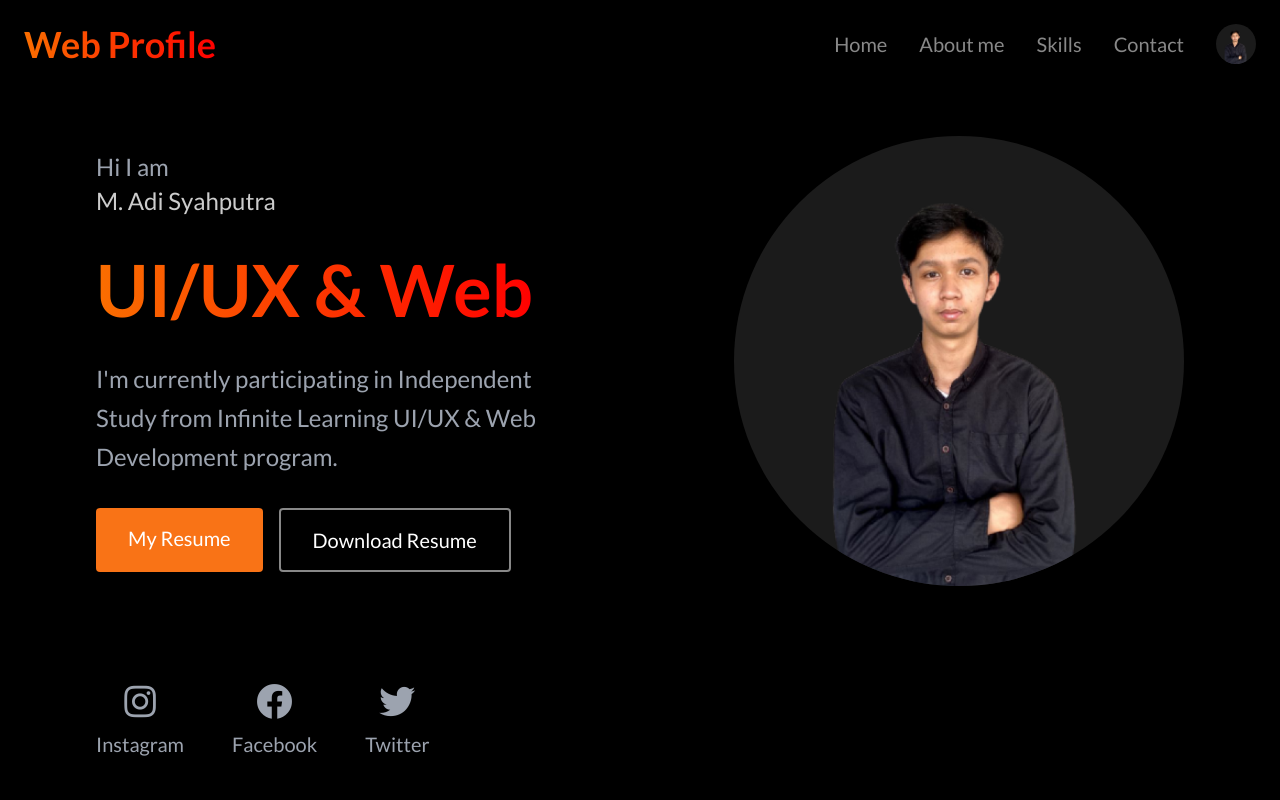
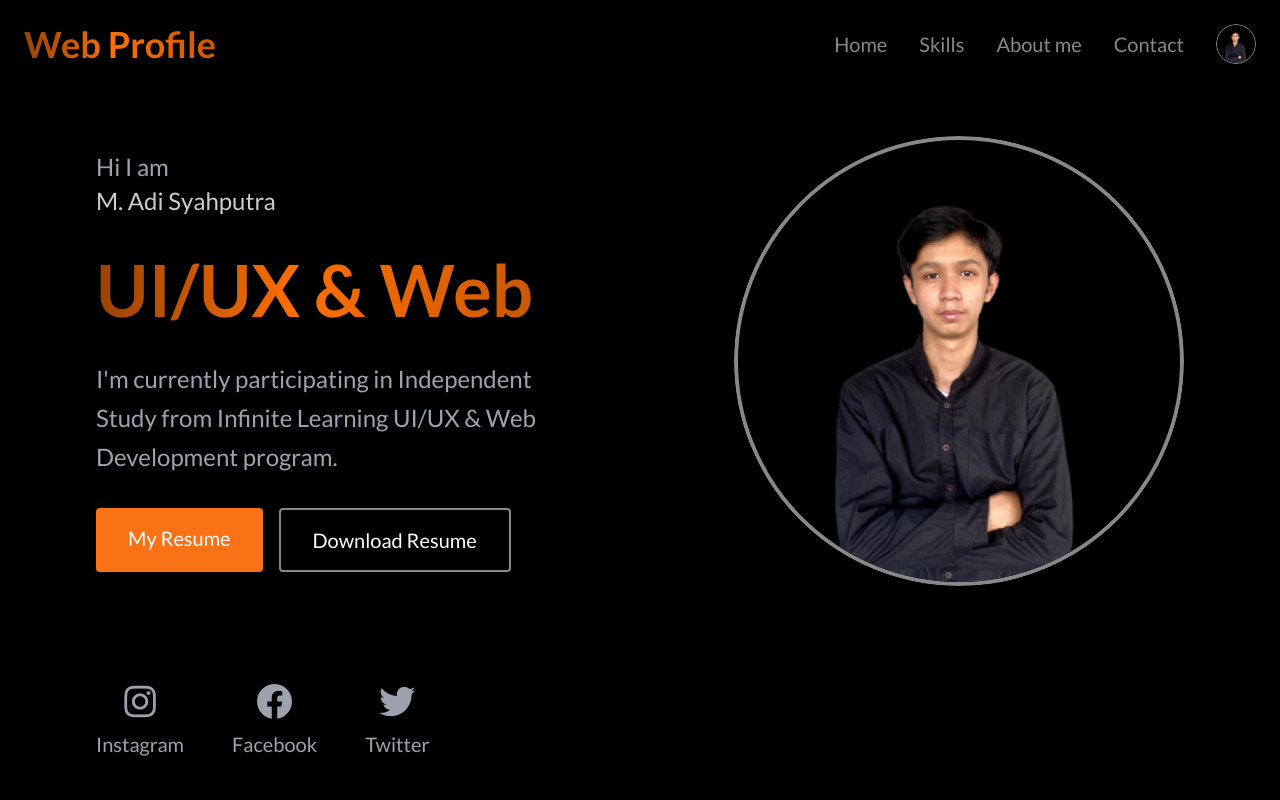
Before and after one commit to MAdiSyahputra/Web_M.AdiSyahputra_Morning, a plain HTML site: page index.html in a window 1280 px wide. Shown: the top 800 px of the page. Drawn offline with nearby package versions, Linux system fonts and the light colour scheme.

Commit message:
Update index.html

```diff
--- a/index.html
+++ b/index.html
@@ -73,10 +73,13 @@
             font-size: 1.5rem;
         }
         .small-circle-img {
+    border: 1px solid #888888;
     width: 40px;
     height: 40px;
     object-fit: cover;
+    border-radius: 50%;
 }
+
         .arrow-down {
             display: flex;
             justify-content: center;
@@ -84,25 +87,29 @@
             color: #cccccc;
         }
         .circle-img {
+            border: 4px solid  #888888;
             width: 100%;
             height: 100%;
             object-fit: cover;
             object-position: center;
+            border-radius: 50%;
         }
         .circle-bg {
             background-color: #1b1b1b;
         }
         .text-gradient {
-            background: linear-gradient(to right, #fa6e00, #ff0000);
+    background: linear-gradient(to right, #984300 0%, #FD6F00 46%, #CA5900 100%);
     -webkit-background-clip: text;
     color: transparent;
 }
+
         html {
             scroll-behavior: smooth;
         }
     </style>
 </head>
 <body class="bg-black text-white">
+
     <!-- Halaman Home ya-->
     <header id="Home" class="flex justify-between items-center p-6">
         <div id="intro" class="text-4xl font-bold text-gradient">
@@ -110,12 +117,12 @@
         </div>
         <nav class="space-x-8 flex items-center">
         <a href="#Home" class="nav-link text-xl">Home</a>
-        <a href="#Skills" class="nav-link text-xl">About me</a>
-        <a href="#aboutMe" class="nav-link text-xl">Skills</a>
+        <a href="#Skills" class="nav-link text-xl">Skills</a>
+        <a href="#aboutMe" class="nav-link text-xl">About me</a>
         <a href="#contactMeSection" class="nav-link text-xl">Contact</a>
 
             <div class="flex flex-col items-center ml-4">
-                <div class="w-10 h-10 rounded-full overflow-hidden circle-bg">
+                <div class="w-10 h-10 rounded-full overflow-hidden">
                     <img src="IMG_0832 1.png" alt="Small Profile" class="small-circle-img">
                 </div>
             </div>
@@ -140,7 +147,7 @@
             </div>
         </div>
 
-        <div class="w-[450px] h-[450px] rounded-full overflow-hidden circle-bg">
+        <div class="w-[450px] h-[450px] rounded-full overflow-hidden">
             <img src="IMG_0832 1.png" alt="Profile Image" class="circle-img">
         </div>
     </main>
@@ -178,7 +185,7 @@
                 <p class="text-gray-400 text-2xl mt-8">UI/UX Design And Web Development</p>
             </div>
             <div class="flex flex-col md:flex-row items-center md:items-start">
-                <div class="w-[450px] h-[450px] rounded-full overflow-hidden circle-bg md:mr-80">
+                <div class="w-[450px] h-[450px] rounded-full overflow-hidden md:mr-80">
                     <img src="IMG_0832 1.png" alt="Profile Image" class="circle-img">
                 </div>
                 <div id="aboutMe" class="max-w-md text-gray-400 text-justify ml-4">
```
Lines whose indentation alone changed are shown as unchanged.
